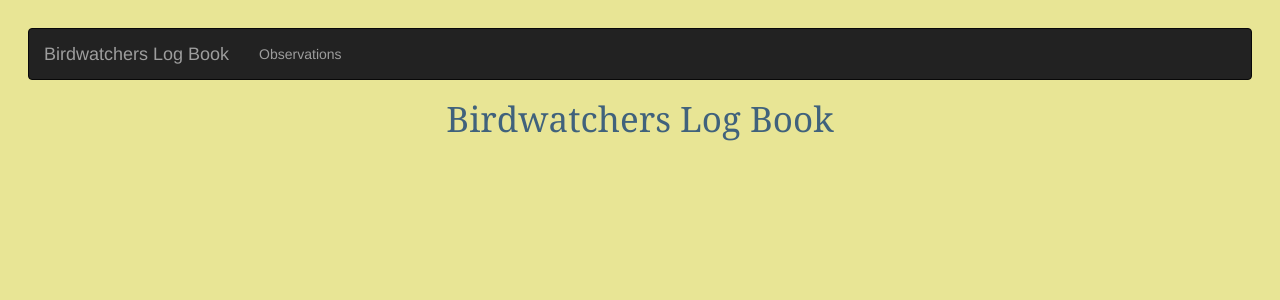
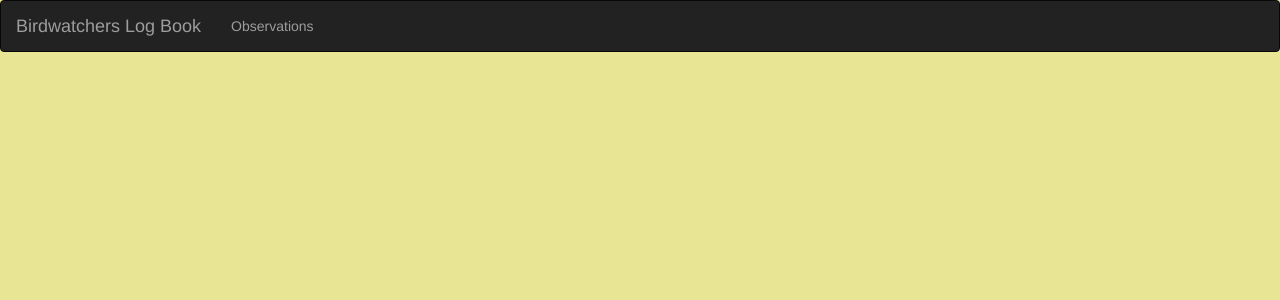
Before and after one commit to pobuchow/birdwatchers-log-book, an Angular app in the folder blb-client/: page / in a window 1280 px wide. Shown: the top 300 px of the page. Built offline with nearby package versions, Linux system fonts and the light colour scheme.

Commit message:
observation details moved to bootstrap modal

```diff
--- a/blb-client/src/app/app.component.html
+++ b/blb-client/src/app/app.component.html
@@ -1,4 +1 @@
-<div style="text-align:center">
-  <h1>{{title}}</h1>
-</div>
 <router-outlet></router-outlet>
--- a/blb-client/src/app/observation-detail/observation-detail.component.html
+++ b/blb-client/src/app/observation-detail/observation-detail.component.html
@@ -1,8 +1,7 @@
 <div *ngIf="observation">
 
-  <h2>{{observation.species.literal | uppercase}} Details</h2>
   <div><span>id: </span>#{{observation.id}}</div>
-  <div><span>id: </span>{{observation.date}}</div>
-  <div><span>id: </span>{{observation.location}}</div>
+  <div><span>date: </span>{{observation.date}}</div>
+  <div><span>location: </span>{{observation.location}}</div>
 
 </div>
--- a/blb-client/src/app/observations/observations.component.html
+++ b/blb-client/src/app/observations/observations.component.html
@@ -12,9 +12,29 @@
       [class.selected]="observation === selectedObservation"
       (click)="onSelect(observation)">
         <td>#{{observation.id}}</td>
-        <td>{{observation.species.literal}}</td>
+        <td data-toggle="modal" data-target="#myModal" >{{observation.species.literal}}</td>
       </tr>
     </tbody>
   </table>
 </div>
-<app-observation-detail [observation]="selectedObservation"></app-observation-detail>
+
+<!-- Modal -->
+<div id="myModal" class="modal fade" role="dialog">
+  <div class="modal-dialog">
+
+    <!-- Modal content-->
+    <div class="modal-content">
+      <div class="modal-header">
+        <button type="button" class="close" data-dismiss="modal">&times;</button>
+        <h4 class="modal-title">{{selectedObservation.species.literal}} Details</h4>
+      </div>
+      <div class="modal-body">
+       <app-observation-detail [observation]="selectedObservation"></app-observation-detail>
+      </div>
+      <div class="modal-footer">
+        <button type="button" class="btn btn-default" data-dismiss="modal">Close</button>
+      </div>
+    </div>
+
+  </div>
+</div>
--- a/blb-client/src/styles.css
+++ b/blb-client/src/styles.css
@@ -8,20 +8,10 @@ h2, h3 {
   font-family: Georgia, serif;
   font-weight: lighter;
 }
-body {
-  margin: 2em;
-}
-body, input[type="text"], button {
-  color: #26393D;
-  font-family: Helvetica, sans-serif;
-}
-
-{
-  font-family: Helvetica, sans-serif;
-}
 
 td {
   text-align: left;
+  cursor:pointer;
 }
 
 tr {
```
